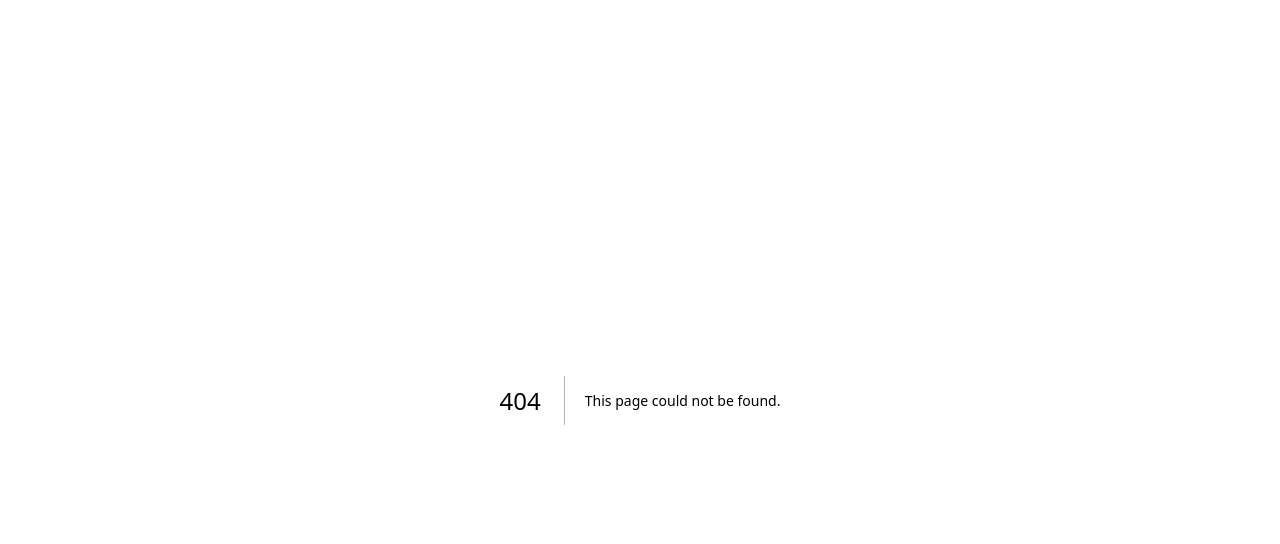
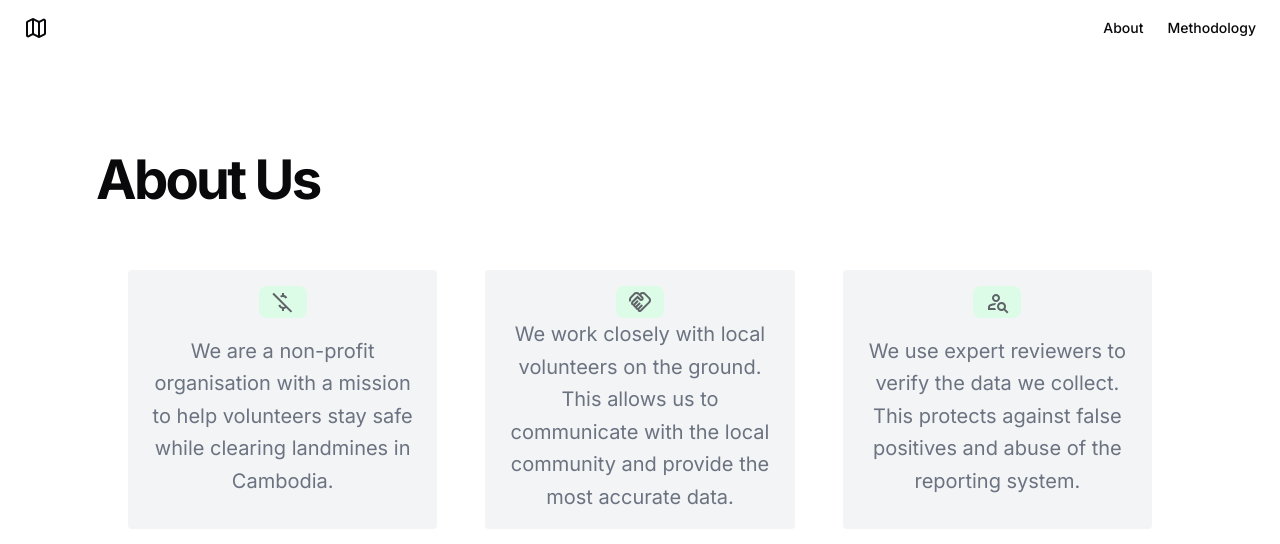
Before and after one commit to 0x6f6b/landmine-map, a Next.js app: page /about in a window 1280 px wide. Before the commit this address had no page. Shown: the top 544 px of the page. Built offline with nearby package versions, Linux system fonts and the light colour scheme.

Commit message:
about  page

```diff
--- /dev/null
+++ b/app/about/page.tsx
@@ -0,0 +1,89 @@
+import Header from "@/components/header";
+
+export default function AboutPage() {
+  return (
+    <div className="flex flex-col min-h-[100dvh]">
+      <Header />
+      <section className="w-full px-24 pt-8 md:pt-16 lg:pt-24">
+        <h1 className="text-3xl font-bold tracking-tighter sm:text-4xl md:text-5xl xl:text-[3.4rem] 2xl:text-[3.75rem]">
+          About Us
+        </h1>
+      </section>
+      <section className="w-full py-6 md:py-12 lg:py-16 flex justify-center">
+        <div className="grid items-start sm:max-w-4xl sm:grid-cols-2 md:gap-12 lg:max-w-5xl lg:grid-cols-3 text-center gap-6">
+          <div className="bg-gray-100 p-4 rounded grid h-full">
+            <NonProfitIcon />
+            <p className="max-w-[900px] text-gray-500 md:text-xl/relaxed lg:text-base/relaxed xl:text-xl/relaxed dark:text-gray-400">
+              We are a non-profit organisation with a mission to help volunteers
+              stay safe while clearing landmines in Cambodia.
+            </p>
+          </div>
+          <div className="bg-gray-100 p-4 rounded grid h-full">
+            <HandshakeIcon />
+            <p className="max-w-[900px] text-gray-500 md:text-xl/relaxed lg:text-base/relaxed xl:text-xl/relaxed dark:text-gray-400">
+              We work closely with local volunteers on the ground. This allows
+              us to communicate with the local community and provide the most
+              accurate data.
+            </p>
+          </div>
+          <div className="bg-gray-100 p-4 rounded grid h-full">
+            <ReviewerIcon />
+            <p className="max-w-[900px] text-gray-500 md:text-xl/relaxed lg:text-base/relaxed xl:text-xl/relaxed dark:text-gray-400">
+              We use expert reviewers to verify the data we collect. This
+              protects against false positives and abuse of the reporting
+              system.
+            </p>
+          </div>
+        </div>
+      </section>
+    </div>
+  );
+}
+
+function NonProfitIcon() {
+  return (
+    <div className="mx-auto w-fit h-fit inline-block rounded-lg bg-green-100 px-3 py-1 text-sm">
+      <svg
+        xmlns="http://www.w3.org/2000/svg"
+        height="24px"
+        viewBox="0 -960 960 960"
+        width="24px"
+        fill="#5f6368"
+      >
+        <path d="M574-618q-12-30-35.5-47T482-682q-18 0-35 5t-31 19l-58-58q14-14 38-25.5t44-14.5v-84h80v82q45 9 79 36.5t51 71.5l-76 32ZM792-56 608-240q-15 15-41 24.5T520-204v84h-80v-86q-56-14-93.5-51T292-350l80-32q12 42 40.5 72t75.5 30q18 0 33-4.5t29-13.5L56-792l56-56 736 736-56 56Z" />
+      </svg>
+    </div>
+  );
+}
+
+function HandshakeIcon() {
+  return (
+    <div className="mx-auto w-fit h-fit rounded-lg bg-green-100 px-3 py-1 text-sm">
+      <svg
+        xmlns="http://www.w3.org/2000/svg"
+        height="24px"
+        viewBox="0 -960 960 960"
+        width="24px"
+        fill="#5f6368"
+      >
+        <path d="M475-160q4 0 8-2t6-4l328-328q12-12 17.5-27t5.5-30q0-16-5.5-30.5T817-607L647-777q-11-12-25.5-17.5T591-800q-15 0-30 5.5T534-777l-11 11 74 75q15 14 22 32t7 38q0 42-28.5 70.5T527-522q-20 0-38.5-7T456-550l-75-74-175 175q-3 3-4.5 6.5T200-435q0 8 6 14.5t14 6.5q4 0 8-2t6-4l136-136 56 56-135 136q-3 3-4.5 6.5T285-350q0 8 6 14t14 6q4 0 8-2t6-4l136-135 56 56-135 136q-3 2-4.5 6t-1.5 8q0 8 6 14t14 6q4 0 7.5-1.5t6.5-4.5l136-135 56 56-136 136q-3 3-4.5 6.5T454-180q0 8 6.5 14t14.5 6Zm-1 80q-37 0-65.5-24.5T375-166q-34-5-57-28t-28-57q-34-5-56.5-28.5T206-336q-38-5-62-33t-24-66q0-20 7.5-38.5T149-506l232-231 131 131q2 3 6 4.5t8 1.5q9 0 15-5.5t6-14.5q0-4-1.5-8t-4.5-6L398-777q-11-12-25.5-17.5T342-800q-15 0-30 5.5T285-777L144-635q-9 9-15 21t-8 24q-2 12 0 24.5t8 23.5l-58 58q-17-23-25-50.5T40-590q2-28 14-54.5T87-692l141-141q24-23 53.5-35t60.5-12q31 0 60.5 12t52.5 35l11 11 11-11q24-23 53.5-35t60.5-12q31 0 60.5 12t52.5 35l169 169q23 23 35 53t12 61q0 31-12 60.5T873-437L545-110q-14 14-32.5 22T474-80Zm-99-560Z" />
+      </svg>
+    </div>
+  );
+}
+
+function ReviewerIcon() {
+  return (
+    <div className="mx-auto w-fit h-fit inline-block rounded-lg bg-green-100 px-3 py-1 text-sm">
+      <svg
+        xmlns="http://www.w3.org/2000/svg"
+        height="24px"
+        viewBox="0 -960 960 960"
+        width="24px"
+        fill="#5f6368"
+      >
+        <path d="M440-480q-66 0-113-47t-47-113q0-66 47-113t113-47q66 0 113 47t47 113q0 66-47 113t-113 47Zm0-80q33 0 56.5-23.5T520-640q0-33-23.5-56.5T440-720q-33 0-56.5 23.5T360-640q0 33 23.5 56.5T440-560ZM884-20 756-148q-21 12-45 20t-51 8q-75 0-127.5-52.5T480-300q0-75 52.5-127.5T660-480q75 0 127.5 52.5T840-300q0 27-8 51t-20 45L940-76l-56 56ZM660-200q42 0 71-29t29-71q0-42-29-71t-71-29q-42 0-71 29t-29 71q0 42 29 71t71 29Zm-540 40v-111q0-34 17-63t47-44q51-26 115-44t142-18q-12 18-20.5 38.5T407-359q-60 5-107 20.5T221-306q-10 5-15.5 14.5T200-271v31h207q5 22 13.5 42t20.5 38H120Zm320-480Zm-33 400Z" />
+      </svg>
+    </div>
+  );
+}
--- a/components/header.tsx
+++ b/components/header.tsx
@@ -11,7 +11,7 @@ export default function Header() {
       <nav className="ml-auto flex gap-4 sm:gap-6">
         <Link
           className="text-sm font-medium hover:underline underline-offset-4"
-          href="#"
+          href="/about"
         >
           About
         </Link>
--- a/components/map.tsx
+++ b/components/map.tsx
@@ -134,7 +134,6 @@ const Map = ({
         defaultZoom={7}
         mapMinHeight="80vh"
         onGoogleApiLoaded={onGoogleApiLoaded}
-        onChange={(map) => console.log("Map moved", map)}
       >
         {seedLandmines.map((landmine) => (
           <SeedLandmine
```
